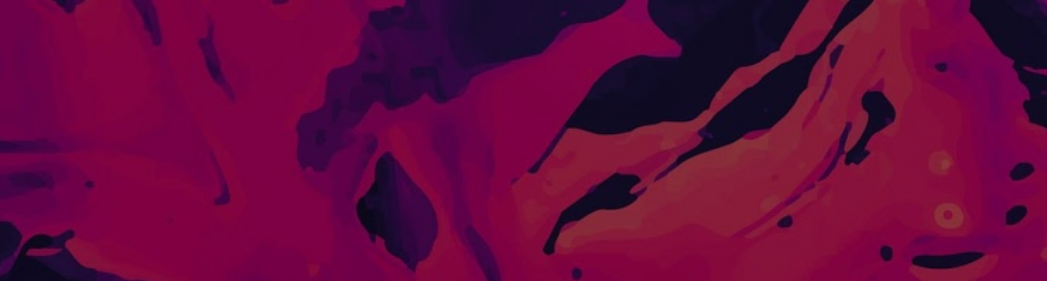
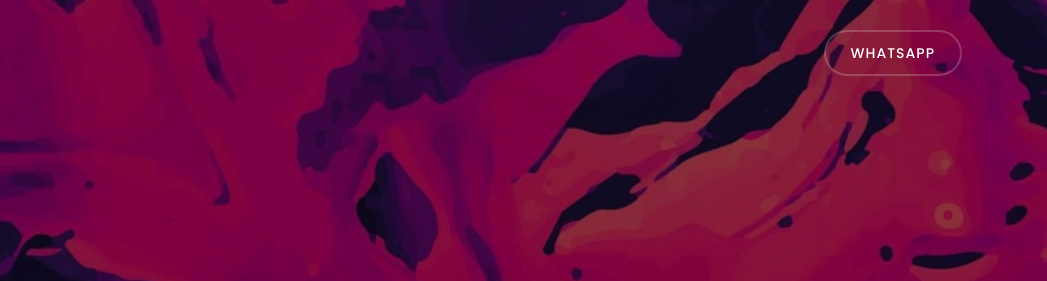
Before and after one commit to JimHopper150716/mainevent22, a website: page index.html in a window 1280 px wide. Shown: the top 281 px of the page, 233-1280 px from the left. Drawn offline with Linux system fonts and the light colour scheme.

Commit message:
Update index.html

```diff
--- a/index.html
+++ b/index.html
@@ -57,8 +57,8 @@
                             </ul-->
 
 
-                            <!-- Get Tickets Button --><!--
-                            <a href="https://discord.gg/WhQtURK6Q8" class="btn confer-btn-white-2 mt-3 mt-lg-0 ml-3 ml-lg-5">Discord</i></a>
+                            <!-- Get Tickets Button -->
+                            <a href="https://chat.whatsapp.com/J6jFG07GPYt2OdNFtYTCUF" class="btn confer-btn-white-2 mt-3 mt-lg-0 ml-3 ml-lg-5">WhatsApp</i></a>
                         </div>
                         <!-- Nav End -->
                     </div>
```
